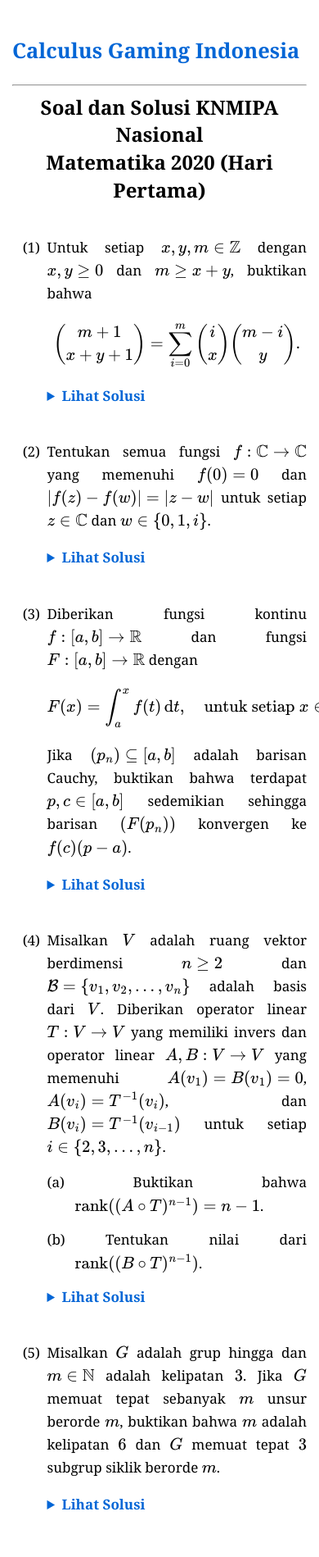
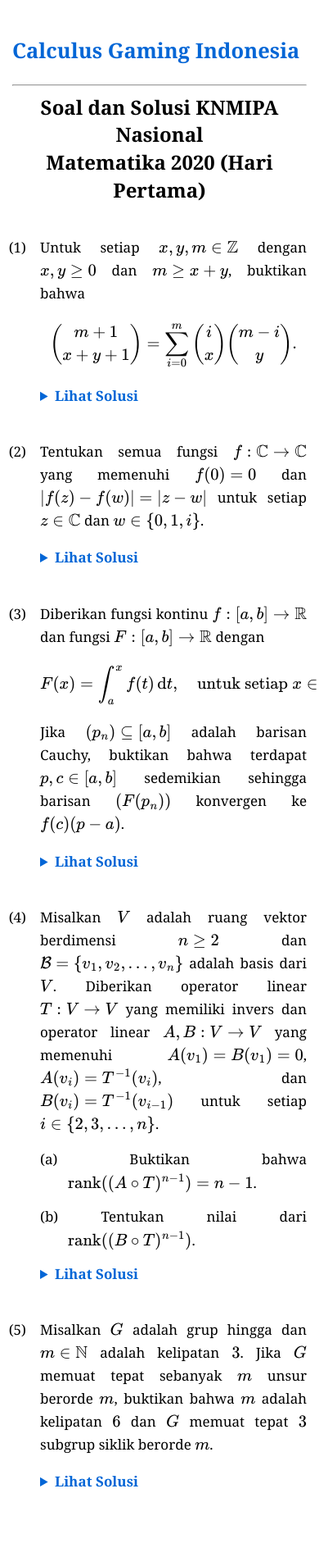
Before and after one commit to calculusgamingindonesia/calculusgamingindonesia.github.io, a Jekyll site: the page built from _posts/2026-06-29-knmipa-nas-mat-20-1.md, in a window 390 px wide. Shown: the whole page at 82% size. Built offline with Jekyll 4.4.1, drawn with Linux system fonts in a browser that asks for light colours; some web fonts are replaced; after the commit the page ends 1871 px from its top, so only the background shows below that.

Commit message:
Update default.html

```diff
--- a/_layouts/default.html
+++ b/_layouts/default.html
@@ -98,10 +98,10 @@
 
         /* Nomor soal ditarik lebih jauh ke kiri agar tidak menempel */
         ol {
-            padding-left: 2.5em;
+            padding-left: 2em;
         }
         ol > li::before {
-            left: -2em;
+            left: -2.5em;
         }
 
         .MathJax_Display, .katex-display {
```
